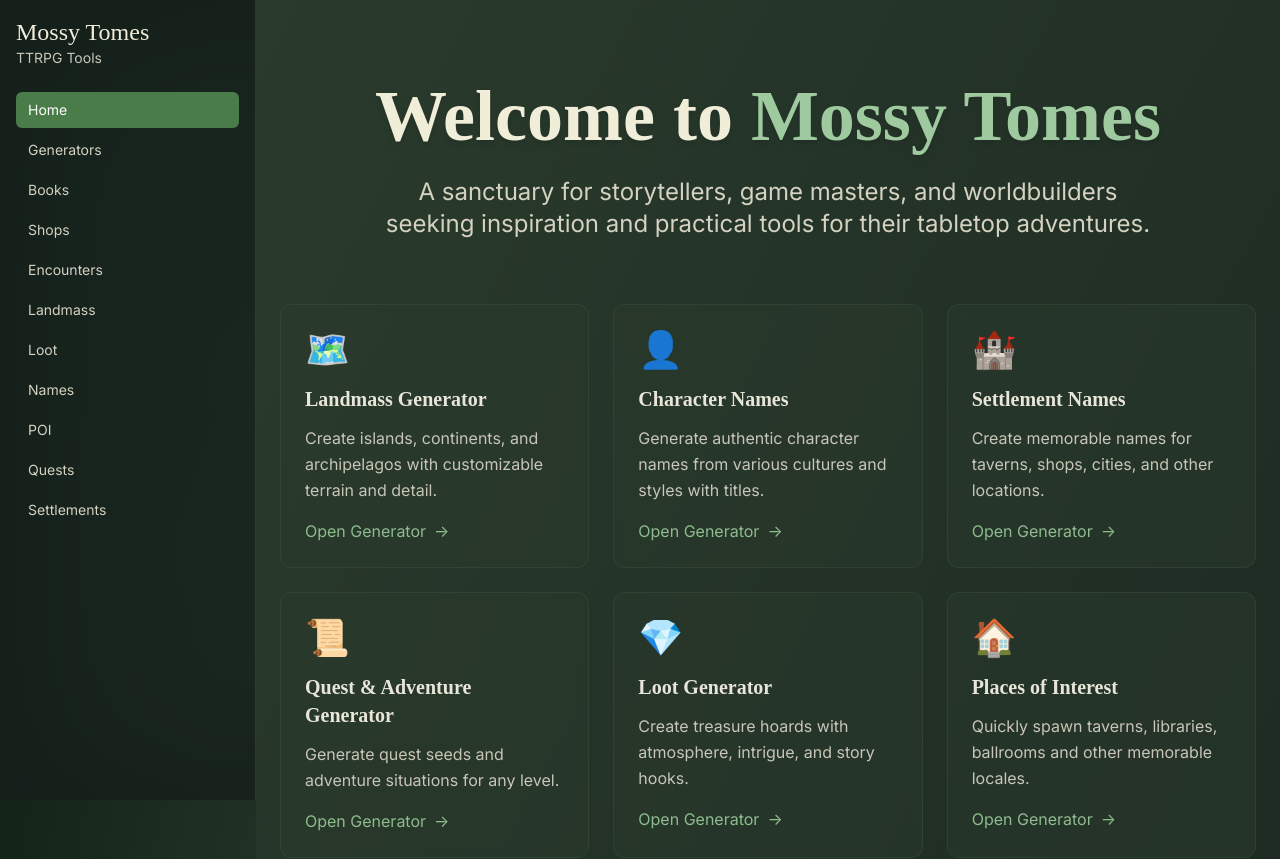
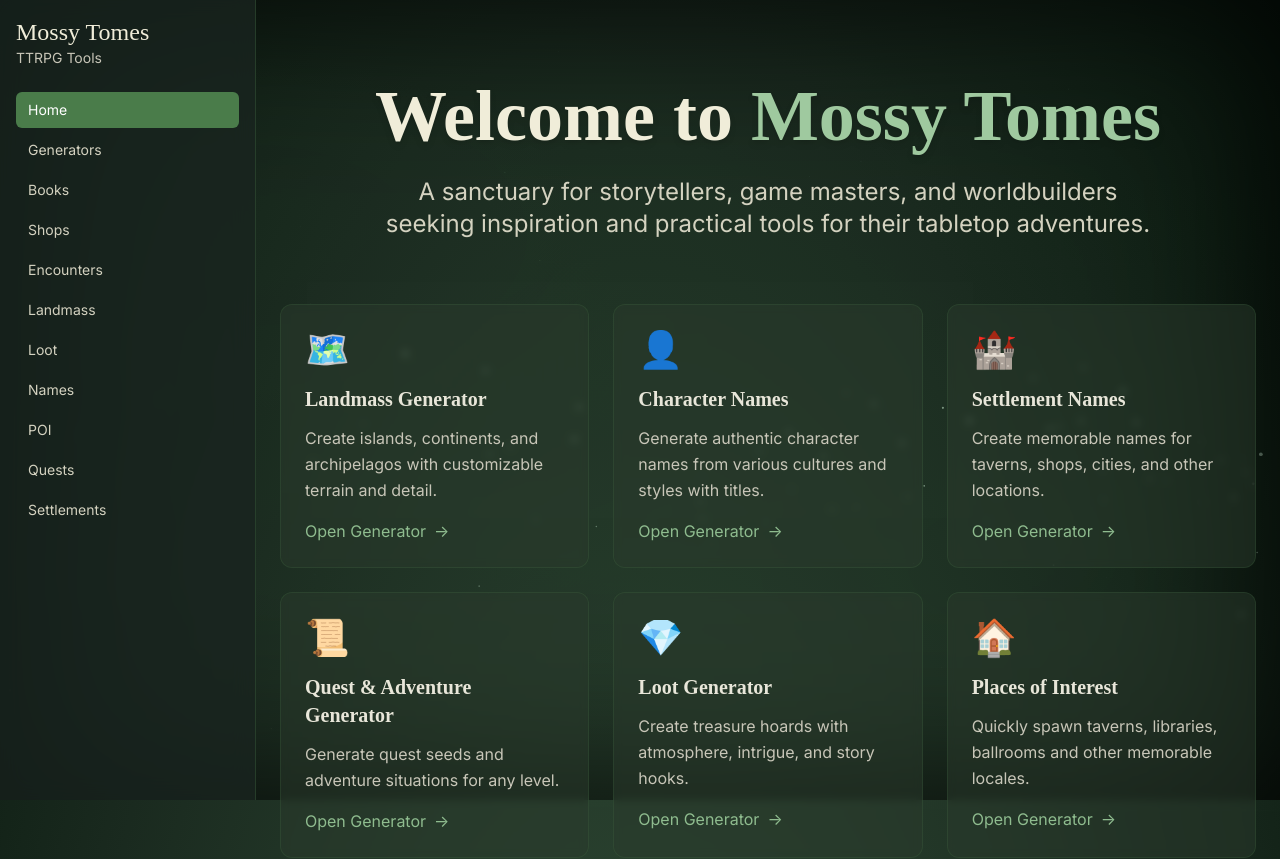
Before and after one commit to jakejars/mossy-tomes, a Next.js app: page / in a window 1280 px wide. Shown: the top 859 px of the page. Built offline with nearby package versions, Linux system fonts and the light colour scheme.

Commit message:
fixed homepage background

```diff
--- a/app/page.tsx
+++ b/app/page.tsx
@@ -2,7 +2,7 @@ import Link from 'next/link';
 
 export default function Home() {
   return (
-    <main className="min-h-screen py-20 px-6 bg-gradient-to-br from-moss-800 to-moss-900 relative">
+    <main className="min-h-screen py-20 px-6 relative">
       <div className="max-w-5xl mx-auto">
         {/* Hero Section */}
         <div className="text-center mb-16">
```
